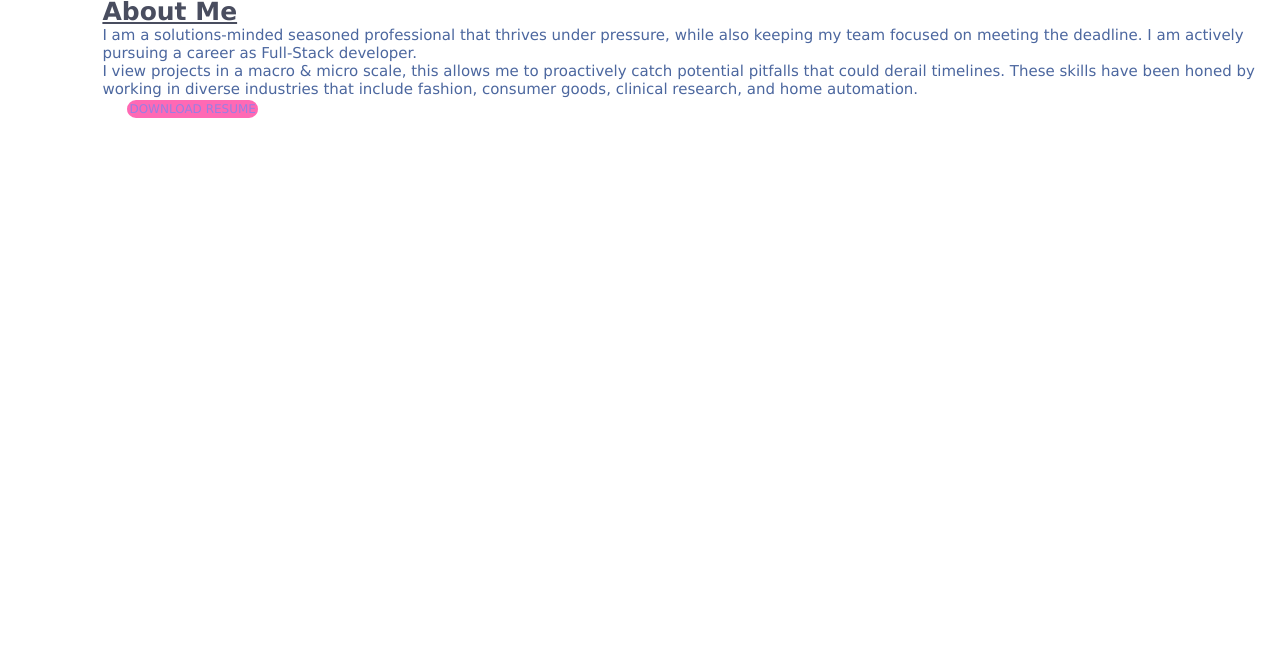
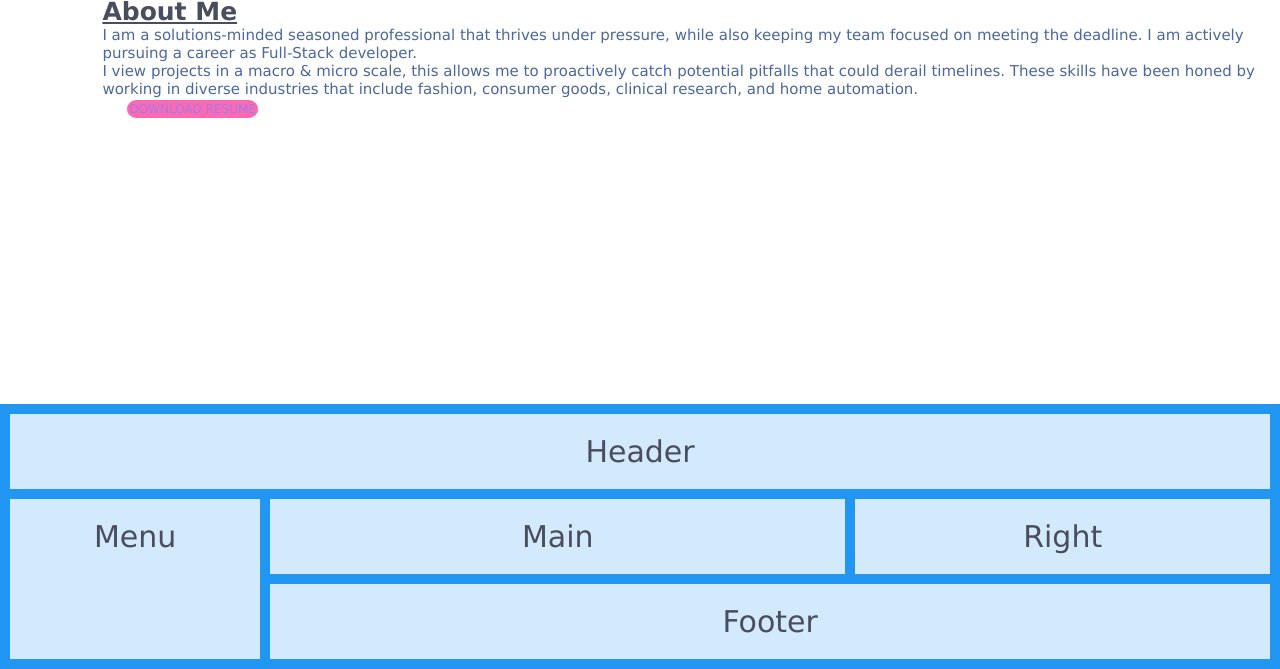
Before and after one commit to CSanchez486/C.L.Sanchez_Portfolio, a plain HTML site: page index.html in a window 1280 px wide. Shown: the part 396-1065 px from the top of the page. Before the commit the page ends 800 px from the top, so only its background shows below. Drawn offline with Linux system fonts and the light colour scheme.

Commit message:
using grid template to orgganize page

```diff
--- a/assets/CSS/style.css
+++ b/assets/CSS/style.css
@@ -85,6 +85,30 @@ h1 span {
     background-size: 150% 100%;
     border: 2px solid hotpink;
     transition: all .4s ease-in-out;
+}
+
+.item1 { grid-area: header; }
+.item2 { grid-area: menu; }
+.item3 { grid-area: main; }
+.item4 { grid-area: right; }
+.item5 { grid-area: footer; }
+
+.grid-container {
+  display: grid;
+  grid-template:
+    'header header header header header header'
+    'menu main main main right right'
+    'menu footer footer footer footer footer';
+  grid-gap: 10px;
+  background-color: #2196F3;
+  padding: 10px;
+}
+
+.grid-container > div {
+  background-color: rgba(255, 255, 255, 0.8);
+  text-align: center;
+  padding: 20px 0;
+  font-size: 30px;
 }
 
 .box {
--- a/index.html
+++ b/index.html
@@ -40,6 +40,19 @@
 
         </div>
     </div>
+
+    <div class="grid-container">
+        <div class="item1">Header</div>
+
+        <div class="item2">Menu</div>
+
+        <div class="item3">Main</div>
+
+        <div class="item4">Right</div>
+
+        <div class="item5">Footer</div>
+
+      </div>
 
     <!-- <header class="column header">
       <div class="column">
```
